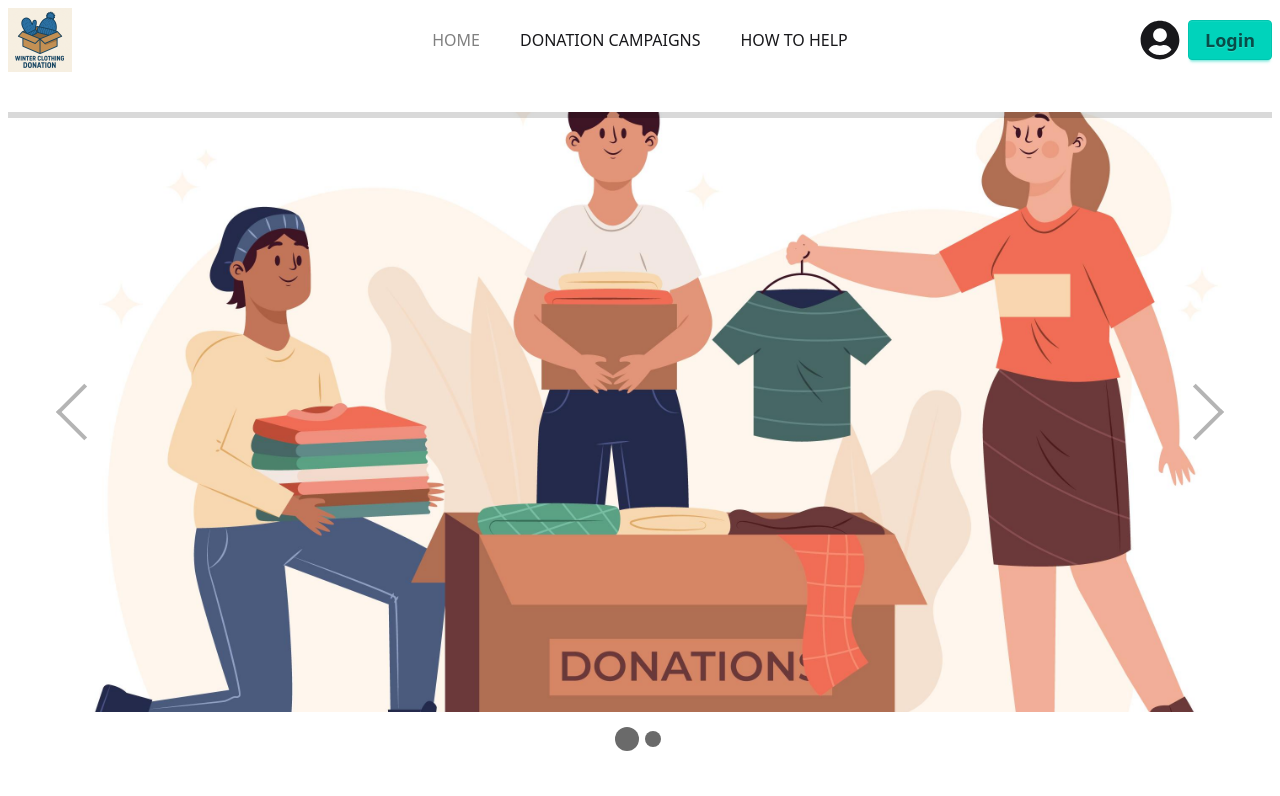
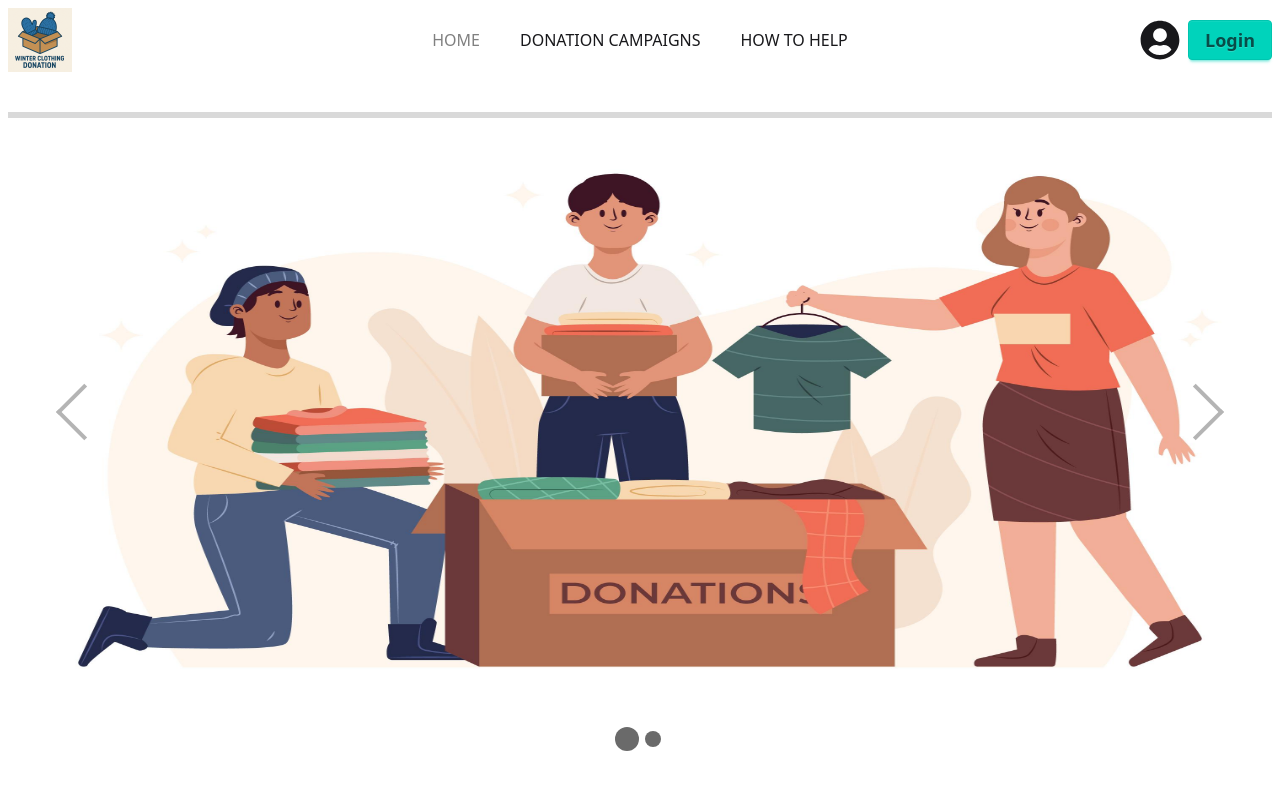
Before and after one commit to mdmonjumon/winter-clothing-donation, a React (Vite) app: page / in a window 1280 px wide. Shown: the top 796 px of the page. Built offline with nearby package versions, Linux system fonts and the light colour scheme; no server answers.

Commit message:
banner img updated

```diff
--- a/src/components/Banner.jsx
+++ b/src/components/Banner.jsx
@@ -19,16 +19,13 @@ const Banner = () => {
                 interval={6000}
             >
                 <div className='h-full w-full'>
-                    <img className='size-full object-cover' src={bannerImg2} alt="" />
+                    <img className='size-full object-fill' src={bannerImg2} alt="" />
                 </div>
                 <div className='h-full w-full'>
-                    <img className='size-full object-cover' src={bannerImg1} alt="" />
+                    <img className='size-full object-fill' src={bannerImg1} alt="" />
                 </div>
 
             </AutoplaySlider>
-
-
-
         </div>
     );
 };
--- a/src/components/Navbar.jsx
+++ b/src/components/Navbar.jsx
@@ -46,7 +46,10 @@ const Navbar = () => {
                 }
 
                 {
-                    user && user.email ? <button onClick={userLogout} to='/login' className="btn btn-ghost text-lg">Logout</button> : <Link to='/login' className="btn btn-accent text-lg">Login</Link>
+                    user && user.email ?
+                        <button onClick={userLogout}  className="btn btn-ghost text-lg">Logout</button>
+                        :
+                        <Link to='/login' className="btn btn-accent text-lg">Login</Link>
                 }
             </div>
         </div>
```
